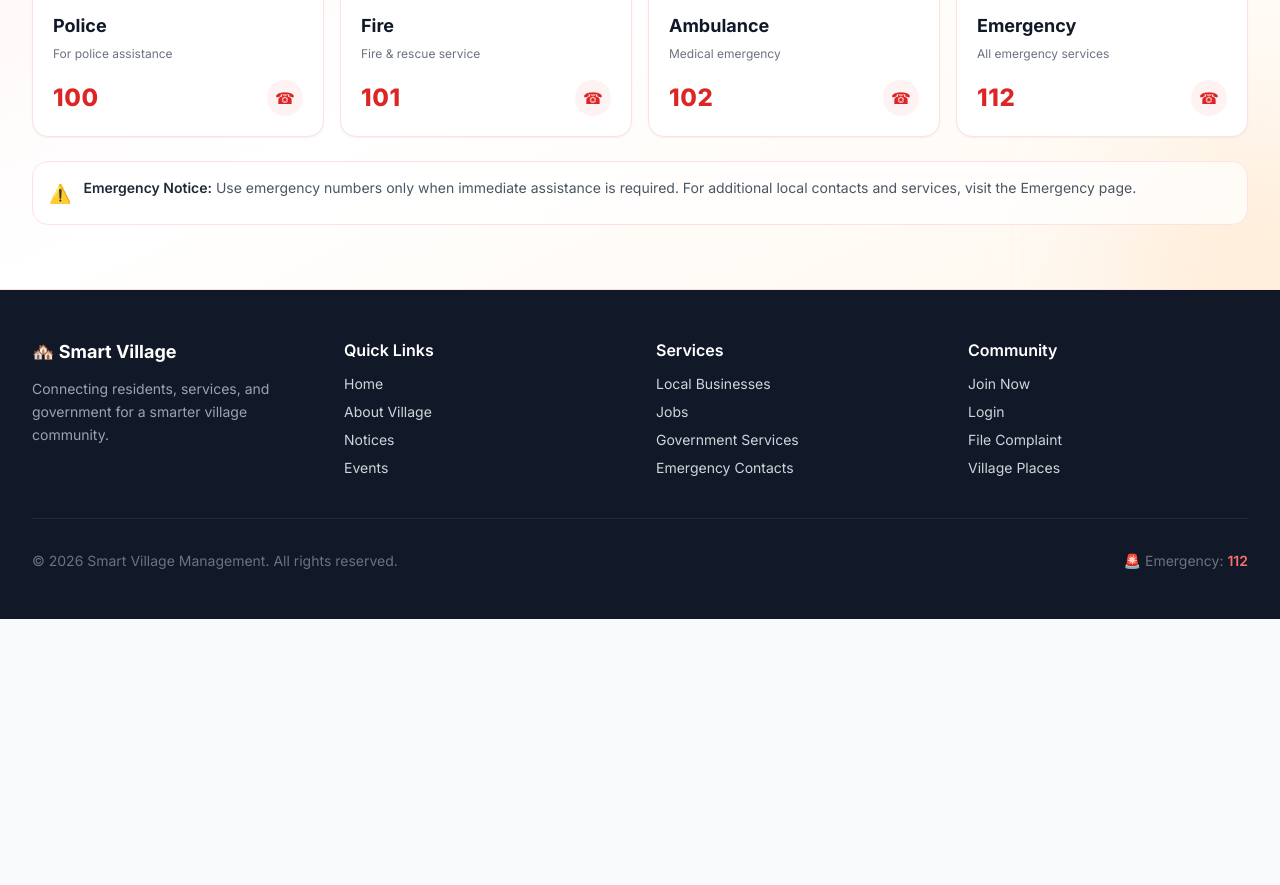
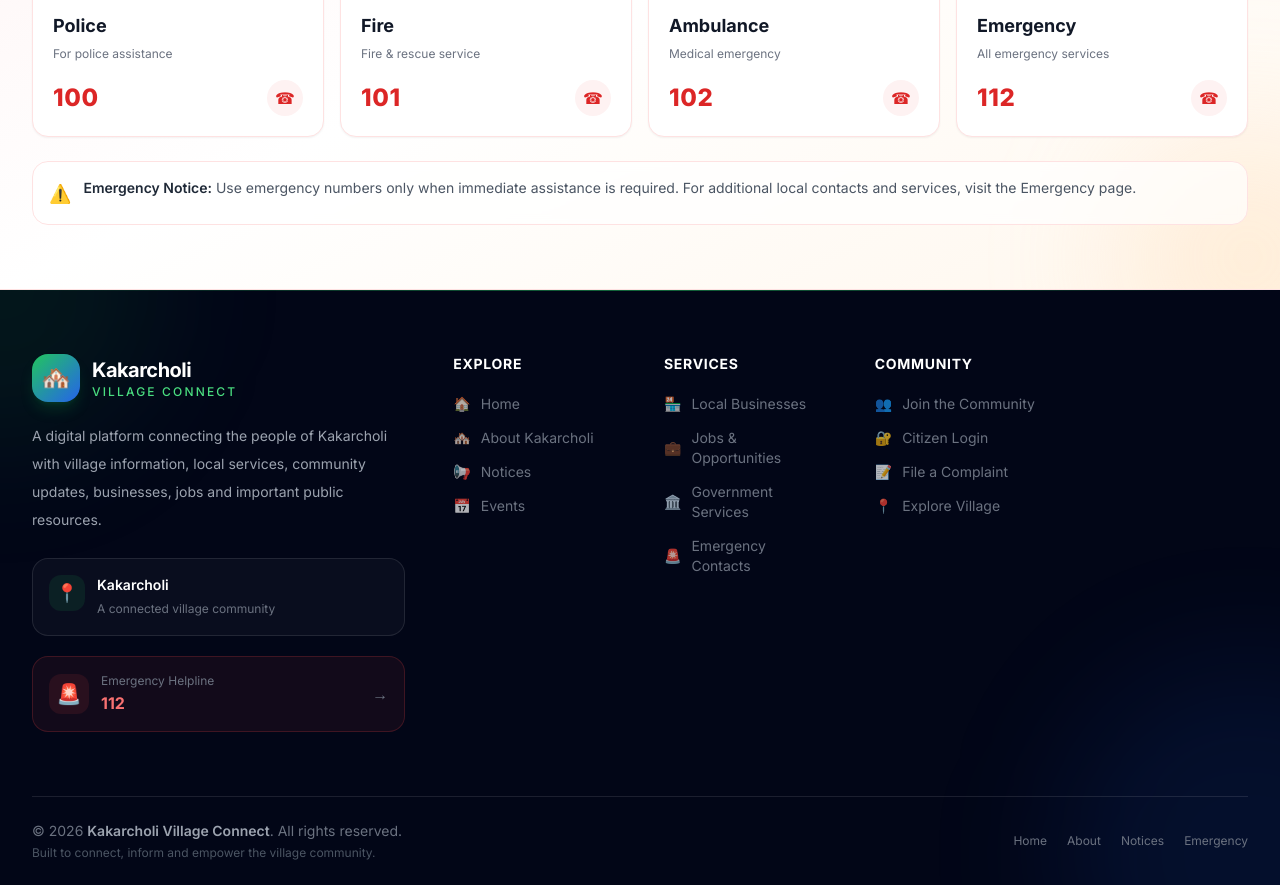
Before and after one commit to realvivekrana/smart-village-management, a React (Vite) app in the folder Frontend/: page / in a window 1280 px wide. Shown: the part 3340-4225 px from the top of the page. Before the commit the page ends 3959 px from the top, so only its background shows below. Built offline with nearby package versions, Linux system fonts and the light colour scheme; no server answers.

Commit message:
Added Footer

```diff
--- a/Frontend/src/components/layout/Footer.jsx
+++ b/Frontend/src/components/layout/Footer.jsx
@@ -1,82 +1,410 @@
 import { Link } from "react-router-dom";
 
+const quickLinks = [
+  { to: "/", label: "Home", icon: "🏠" },
+  { to: "/about", label: "About Kakarcholi", icon: "🏘️" },
+  { to: "/notices", label: "Notices", icon: "📢" },
+  { to: "/events", label: "Events", icon: "📅" },
+];
+
+const services = [
+  { to: "/businesses", label: "Local Businesses", icon: "🏪" },
+  { to: "/jobs", label: "Jobs & Opportunities", icon: "💼" },
+  { to: "/services", label: "Government Services", icon: "🏛️" },
+  { to: "/emergency", label: "Emergency Contacts", icon: "🚨" },
+];
+
+const communityLinks = [
+  { to: "/register", label: "Join the Community", icon: "👥" },
+  { to: "/login", label: "Citizen Login", icon: "🔐" },
+  { to: "/citizen/complaints/create", label: "File a Complaint", icon: "📝" },
+  { to: "/village-places", label: "Explore Village", icon: "📍" },
+];
+
 export default function Footer() {
+  const year = new Date().getFullYear();
+
   return (
-    <footer className="bg-gray-900 text-gray-300 mt-auto">
-      <div className="max-w-7xl mx-auto px-4 sm:px-6 lg:px-8 py-12">
-        <div className="grid grid-cols-1 sm:grid-cols-2 lg:grid-cols-4 gap-8">
-          {/* Brand */}
-          <div>
-            <h3 className="text-white font-bold text-lg mb-3">🏘️ Smart Village</h3>
-            <p className="text-sm text-gray-400 leading-relaxed">
-              Connecting residents, services, and government for a smarter village community.
-            </p>
-          </div>
+    <footer className="relative mt-auto overflow-hidden bg-slate-950 text-gray-300">
 
-          {/* Quick Links */}
-          <div>
-            <h4 className="text-white font-semibold mb-3">Quick Links</h4>
-            <ul className="space-y-2 text-sm">
-              {[
-                { to: "/", label: "Home" },
-                { to: "/about", label: "About Village" },
-                { to: "/notices", label: "Notices" },
-                { to: "/events", label: "Events" },
-              ].map((l) => (
-                <li key={l.to}>
-                  <Link to={l.to} className="hover:text-white transition-colors">{l.label}</Link>
-                </li>
-              ))}
-            </ul>
-          </div>
+      {/* Decorative background */}
+      <div className="pointer-events-none absolute inset-0 overflow-hidden">
+        <div className="
+          absolute -top-40 -left-40
+          h-80 w-80
+          rounded-full
+          bg-primary-600/10
+          blur-3xl
+        " />
 
-          {/* Services */}
-          <div>
-            <h4 className="text-white font-semibold mb-3">Services</h4>
-            <ul className="space-y-2 text-sm">
-              {[
-                { to: "/businesses", label: "Local Businesses" },
-                { to: "/jobs", label: "Jobs" },
-                { to: "/services", label: "Government Services" },
-                { to: "/emergency", label: "Emergency Contacts" },
-              ].map((l) => (
-                <li key={l.to}>
-                  <Link to={l.to} className="hover:text-white transition-colors">{l.label}</Link>
-                </li>
-              ))}
-            </ul>
-          </div>
+        <div className="
+          absolute -bottom-40 -right-40
+          h-96 w-96
+          rounded-full
+          bg-blue-600/10
+          blur-3xl
+        " />
 
-          {/* Community */}
-          <div>
-            <h4 className="text-white font-semibold mb-3">Community</h4>
-            <ul className="space-y-2 text-sm">
-              {[
-                { to: "/register", label: "Join Now" },
-                { to: "/login", label: "Login" },
-                { to: "/citizen/complaints/create", label: "File Complaint" },
-                { to: "/village-places", label: "Village Places" },
-              ].map((l) => (
-                <li key={l.to}>
-                  <Link to={l.to} className="hover:text-white transition-colors">{l.label}</Link>
-                </li>
-              ))}
-            </ul>
+        <div className="
+          absolute inset-x-0 top-0 h-px
+          bg-gradient-to-r
+          from-transparent
+          via-primary-500/50
+          to-transparent
+        " />
+      </div>
+
+      <div className="
+        relative
+        max-w-7xl
+        mx-auto
+        px-4
+        sm:px-6
+        lg:px-8
+      ">
+
+        {/* Main Footer */}
+        <div className="py-14 lg:py-16">
+
+          <div className="
+            grid
+            grid-cols-1
+            sm:grid-cols-2
+            lg:grid-cols-12
+            gap-10
+            lg:gap-12
+          ">
+
+            {/* Brand */}
+            <div className="lg:col-span-4">
+
+              <Link
+                to="/"
+                className="
+                  inline-flex
+                  items-center
+                  gap-3
+                  group
+                "
+              >
+                <div className="
+                  flex
+                  h-12
+                  w-12
+                  items-center
+                  justify-center
+                  rounded-2xl
+                  bg-gradient-to-br
+                  from-primary-500
+                  to-blue-600
+                  text-2xl
+                  shadow-lg
+                  shadow-primary-600/20
+                  group-hover:scale-105
+                  transition-transform
+                ">
+                  🏘️
+                </div>
+
+                <div>
+                  <h3 className="
+                    text-xl
+                    font-bold
+                    tracking-tight
+                    text-white
+                  ">
+                    Kakarcholi
+                  </h3>
+
+                  <p className="
+                    text-xs
+                    font-medium
+                    uppercase
+                    tracking-[0.18em]
+                    text-primary-400
+                  ">
+                    Village Connect
+                  </p>
+                </div>
+              </Link>
+
+              <p className="
+                mt-5
+                max-w-md
+                text-sm
+                leading-7
+                text-gray-400
+              ">
+                A digital platform connecting the people of Kakarcholi
+                with village information, local services, community
+                updates, businesses, jobs and important public resources.
+              </p>
+
+              {/* Location */}
+              <div className="
+                mt-6
+                flex
+                items-start
+                gap-3
+                rounded-2xl
+                border
+                border-white/10
+                bg-white/[0.03]
+                p-4
+              ">
+                <span className="
+                  flex
+                  h-9
+                  w-9
+                  shrink-0
+                  items-center
+                  justify-center
+                  rounded-xl
+                  bg-primary-500/10
+                  text-lg
+                ">
+                  📍
+                </span>
+
+                <div>
+                  <p className="text-sm font-semibold text-white">
+                    Kakarcholi
+                  </p>
+
+                  <p className="mt-1 text-xs leading-5 text-gray-500">
+                    A connected village community
+                  </p>
+                </div>
+              </div>
+
+              {/* Emergency CTA */}
+              <a
+                href="tel:112"
+                className="
+                  mt-5
+                  flex
+                  items-center
+                  justify-between
+                  gap-4
+                  rounded-2xl
+                  border
+                  border-red-500/20
+                  bg-red-500/[0.07]
+                  p-4
+                  group
+                  hover:border-red-500/40
+                  hover:bg-red-500/10
+                  transition-all
+                "
+              >
+                <div className="flex items-center gap-3">
+                  <div className="
+                    flex
+                    h-10
+                    w-10
+                    items-center
+                    justify-center
+                    rounded-xl
+                    bg-red-500/10
+                    text-xl
+                    group-hover:scale-105
+                    transition-transform
+                  ">
+                    🚨
+                  </div>
+
+                  <div>
+                    <p className="text-xs text-gray-500">
+                      Emergency Helpline
+                    </p>
+
+                    <p className="
+                      mt-0.5
+                      font-bold
+                      text-red-400
+                    ">
+                      112
+                    </p>
+                  </div>
+                </div>
+
+                <span className="
+                  text-gray-500
+                  group-hover:text-red-400
+                  transition-colors
+                ">
+                  →
+                </span>
+              </a>
+            </div>
+
+            {/* Quick Links */}
+            <FooterColumn
+              title="Explore"
+              links={quickLinks}
+            />
+
+            {/* Services */}
+            <FooterColumn
+              title="Services"
+              links={services}
+            />
+
+            {/* Community */}
+            <FooterColumn
+              title="Community"
+              links={communityLinks}
+            />
           </div>
         </div>
 
-        <div className="mt-10 pt-8 border-t border-gray-800 flex flex-col sm:flex-row justify-between items-center gap-4">
-          <p className="text-sm text-gray-500">
-            &copy; {new Date().getFullYear()} Smart Village Management. All rights reserved.
-          </p>
-          <p className="text-sm text-gray-500">
-            🚨 Emergency:{" "}
-            <a href="tel:112" className="text-red-400 font-semibold hover:text-red-300">
-              112
-            </a>
-          </p>
+        {/* Bottom section */}
+        <div className="
+          border-t
+          border-white/10
+          py-6
+        ">
+
+          <div className="
+            flex
+            flex-col
+            gap-5
+            sm:flex-row
+            sm:items-center
+            sm:justify-between
+          ">
+
+            <div>
+              <p className="
+                text-sm
+                text-gray-500
+              ">
+                © {year}{" "}
+                <span className="font-semibold text-gray-400">
+                  Kakarcholi Village Connect
+                </span>
+                . All rights reserved.
+              </p>
+
+              <p className="
+                mt-1
+                text-xs
+                text-gray-600
+              ">
+                Built to connect, inform and empower the village community.
+              </p>
+            </div>
+
+            {/* Quick bottom links */}
+            <div className="
+              flex
+              flex-wrap
+              items-center
+              gap-x-5
+              gap-y-2
+              text-xs
+            ">
+              <Link
+                to="/"
+                className="
+                  text-gray-500
+                  hover:text-primary-400
+                  transition-colors
+                "
+              >
+                Home
+              </Link>
+
+              <Link
+                to="/about"
+                className="
+                  text-gray-500
+                  hover:text-primary-400
+                  transition-colors
+                "
+              >
+                About
+              </Link>
+
+              <Link
+                to="/notices"
+                className="
+                  text-gray-500
+                  hover:text-primary-400
+                  transition-colors
+                "
+              >
+                Notices
+              </Link>
+
+              <Link
+                to="/emergency"
+                className="
+                  text-gray-500
+                  hover:text-red-400
+                  transition-colors
+                "
+              >
+                Emergency
+              </Link>
+            </div>
+          </div>
+
         </div>
       </div>
     </footer>
   );
 }
+
+/* Reusable footer column */
+function FooterColumn({ title, links }) {
+  return (
+    <div className="lg:col-span-2">
+
+      <h4 className="
+        mb-5
+        text-sm
+        font-bold
+        uppercase
+        tracking-wider
+        text-white
+      ">
+        {title}
+      </h4>
+
+      <ul className="space-y-3.5">
+        {links.map((link) => (
+          <li key={link.to}>
+            <Link
+              to={link.to}
+              className="
+                group
+                flex
+                items-center
+                gap-2.5
+                text-sm
+                text-gray-500
+                hover:text-white
+                transition-colors
+              "
+            >
+              <span className="
+                text-sm
+                opacity-70
+                group-hover:opacity-100
+                group-hover:scale-110
+                transition-all
+              ">
+                {link.icon}
+              </span>
+
+              <span>
+                {link.label}
+              </span>
+            </Link>
+          </li>
+        ))}
+      </ul>
+    </div>
+  );
+}
```
